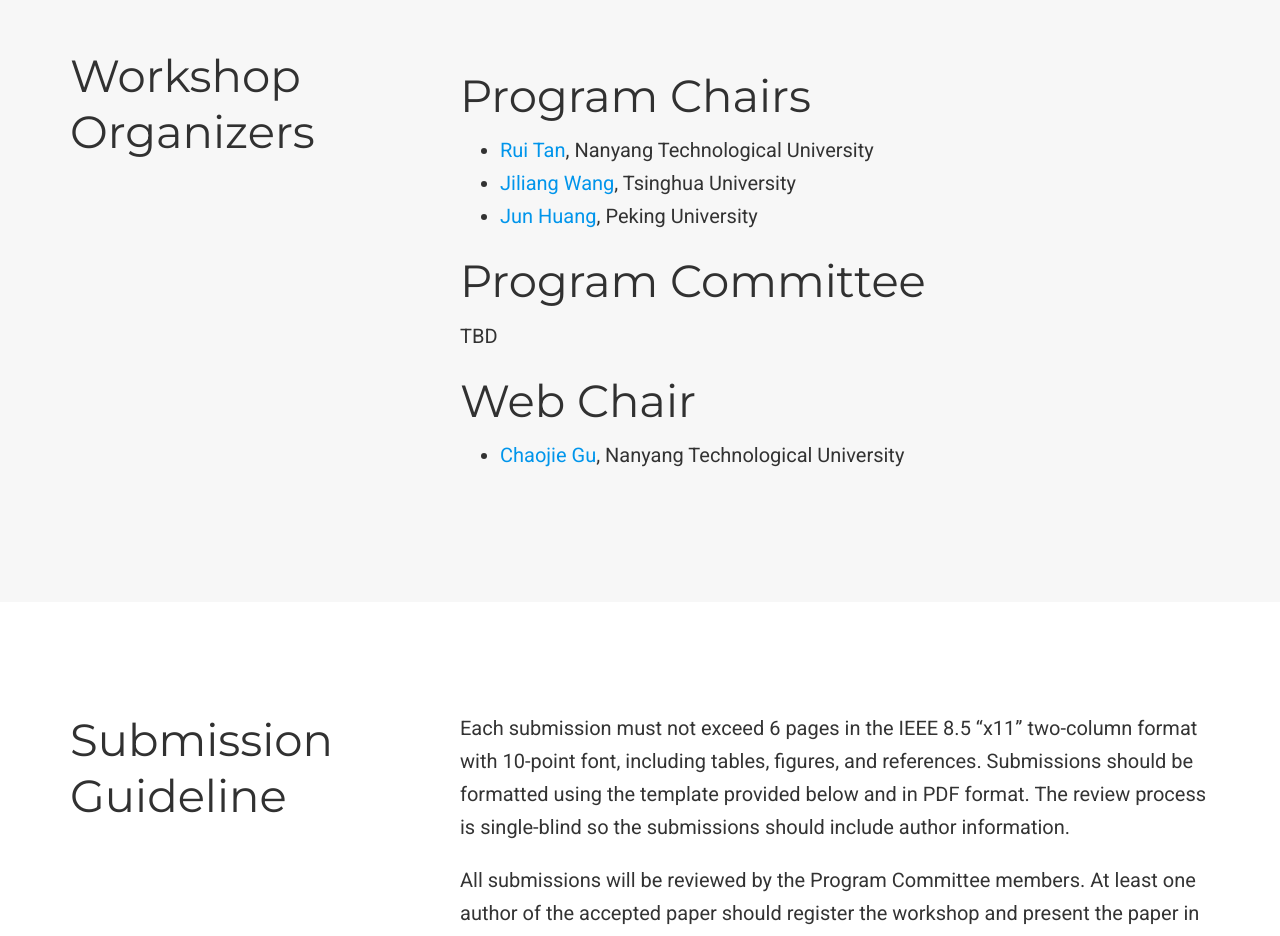
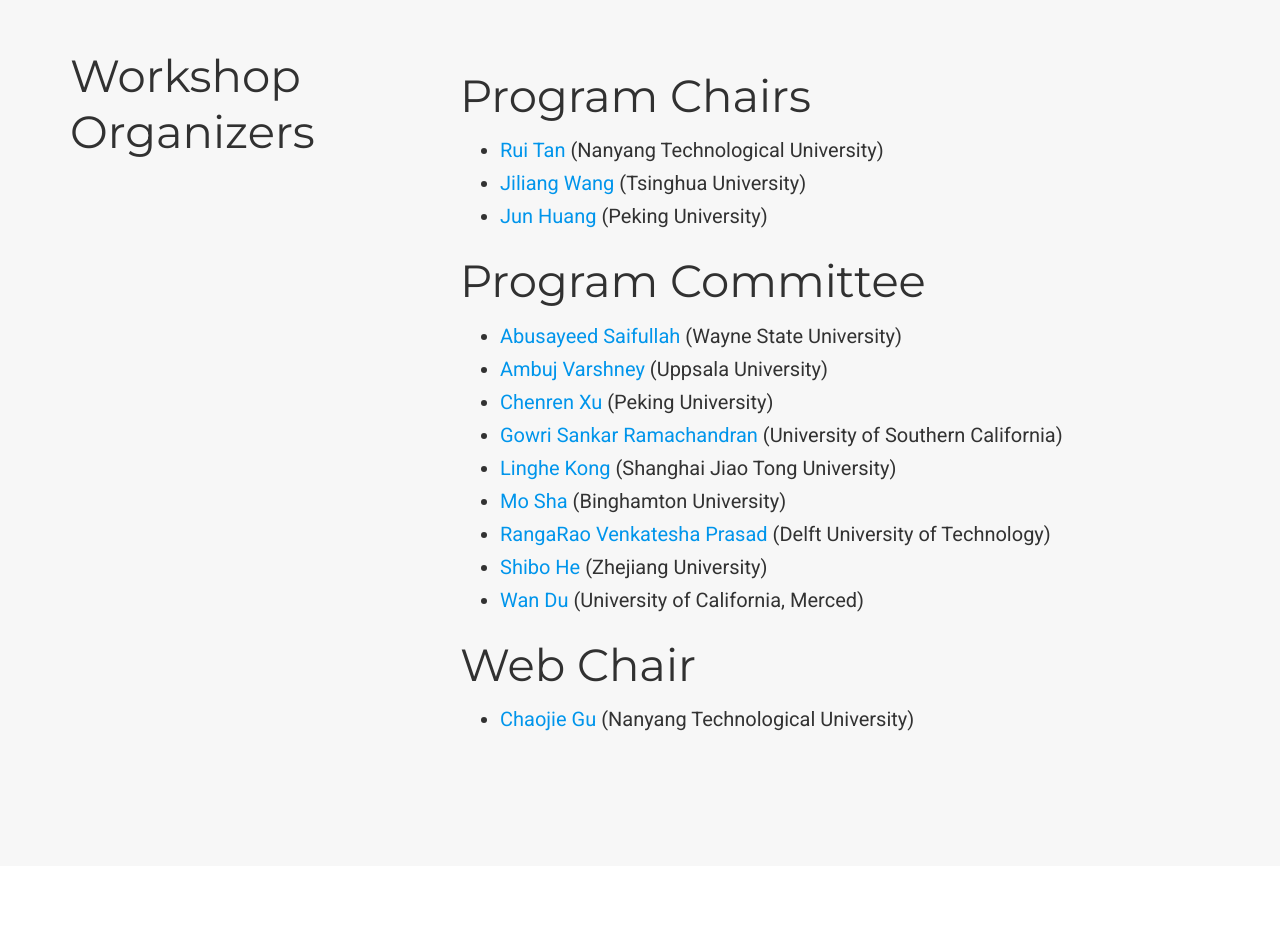
Before and after one commit to NTUSG-IoT/lpwansys, a plain HTML site: page index.html in a window 1280 px wide. Shown: the part 1960-2896 px from the top of the page. Drawn offline with nearby package versions, Linux system fonts and the light colour scheme; some icons are missing.

Commit message:
rebuilding site Fri Jul 27 12:49:04 +08 2018

```diff
--- a/home/index.xml
+++ b/home/index.xml
@@ -46,8 +46,7 @@ December 11-13, 2018, Sentosa, Singapore</description>
       <pubDate>Wed, 20 Apr 2016 00:00:00 +0800</pubDate>
 
       <guid>https://ntusg-iot.github.io/lpwansys/home/organizers/</guid>
-      <description> Program Chairs  Rui Tan, Nanyang Technological University Jiliang Wang, Tsinghua University Jun Huang, Peking University  Program Committee TBD
-Web Chair  Chaojie Gu, Nanyang Technological University  </description>
+      <description> Program Chairs  Rui Tan (Nanyang Technological University) Jiliang Wang (Tsinghua University) Jun Huang (Peking University)  Program Committee  Abusayeed Saifullah (Wayne State University) Ambuj Varshney (Uppsala University) Chenren Xu (Peking University) Gowri Sankar Ramachandran (University of Southern California) Linghe Kong (Shanghai Jiao Tong University) Mo Sha (Binghamton University) RangaRao Venkatesha Prasad (Delft University of Technology) Shibo He (Zhejiang University) Wan Du (University of California, Merced)  Web Chair  Chaojie Gu (Nanyang Technological University)  </description>
     </item>
 
     <item>
--- a/index.html
+++ b/index.html
@@ -352,19 +352,29 @@
 <h1 id="program-chairs">Program Chairs</h1>
 
 <ul>
-<li><a href="http://www.ntu.edu.sg/home/tanrui/" target="_blank">Rui Tan</a>, Nanyang Technological University</li>
-<li><a href="http://tns.thss.tsinghua.edu.cn/~jiliang/" target="_blank">Jiliang Wang</a>, Tsinghua University</li>
-<li><a href="http://ceca.pku.edu.cn/en/people_/faculty_/jun_huang/index.htm" target="_blank">Jun Huang</a>, Peking University</li>
+<li><a href="http://www.ntu.edu.sg/home/tanrui/" target="_blank">Rui Tan</a> (Nanyang Technological University)</li>
+<li><a href="http://tns.thss.tsinghua.edu.cn/~jiliang/" target="_blank">Jiliang Wang</a> (Tsinghua University)</li>
+<li><a href="http://ceca.pku.edu.cn/en/people_/faculty_/jun_huang/index.htm" target="_blank">Jun Huang</a> (Peking University)</li>
 </ul>
 
 <h1 id="program-committee">Program Committee</h1>
 
-<p>TBD</p>
+<ul>
+<li><a href="http://www.cs.wayne.edu/saifullah/home.html" target="_blank">Abusayeed Saifullah</a> (Wayne State University)</li>
+<li><a href="http://www.it.uu.se/katalog/ambva548" target="_blank">Ambuj Varshney</a> (Uppsala University)</li>
+<li><a href="http://soar.group/chenren/" target="_blank">Chenren Xu</a> (Peking University)</li>
+<li><a href="http://cci.usc.edu/index.php/gowri/" target="_blank">Gowri Sankar Ramachandran</a> (University of Southern California)</li>
+<li><a href="http://wirelesslab.sjtu.edu.cn/~klh/" target="_blank">Linghe Kong</a> (Shanghai Jiao Tong University)</li>
+<li><a href="http://www.cs.binghamton.edu/~msha/" target="_blank">Mo Sha</a> (Binghamton University)</li>
+<li><a href="http://homepage.tudelft.nl/w5p50/" target="_blank">RangaRao Venkatesha Prasad</a> (Delft University of Technology)</li>
+<li><a href="http://person.zju.edu.cn/en/shibohe" target="_blank">Shibo He</a> (Zhejiang University)</li>
+<li><a href="https://www.ucmerced.edu/content/wan-du" target="_blank">Wan Du</a> (University of California, Merced)</li>
+</ul>
 
 <h1 id="web-chair">Web Chair</h1>
 
 <ul>
-<li><a href="https://chaojiegu.github.io" target="_blank">Chaojie Gu</a>, Nanyang Technological University</li>
+<li><a href="https://chaojiegu.github.io" target="_blank">Chaojie Gu</a> (Nanyang Technological University)</li>
 </ul>
 
   </div>
```
